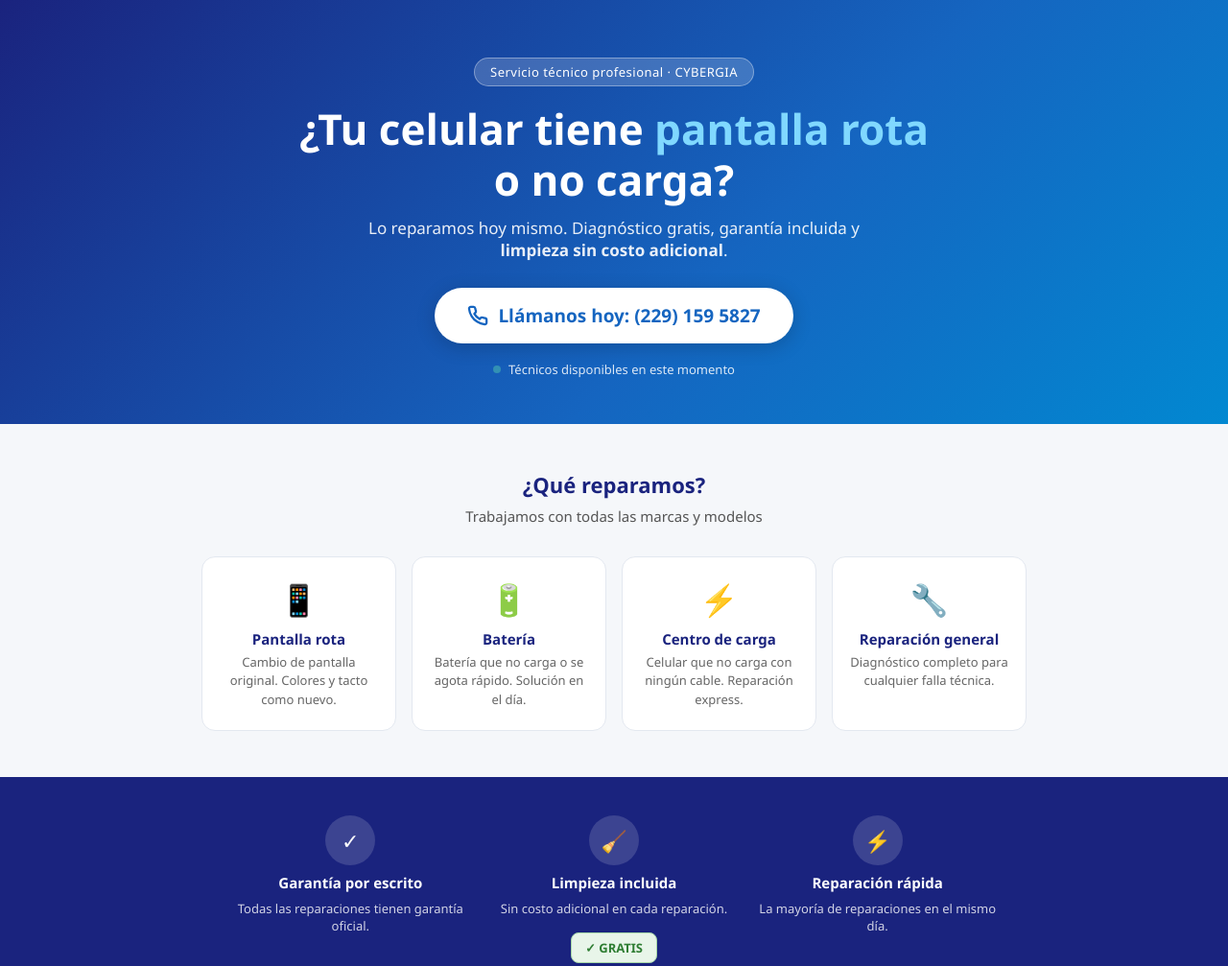
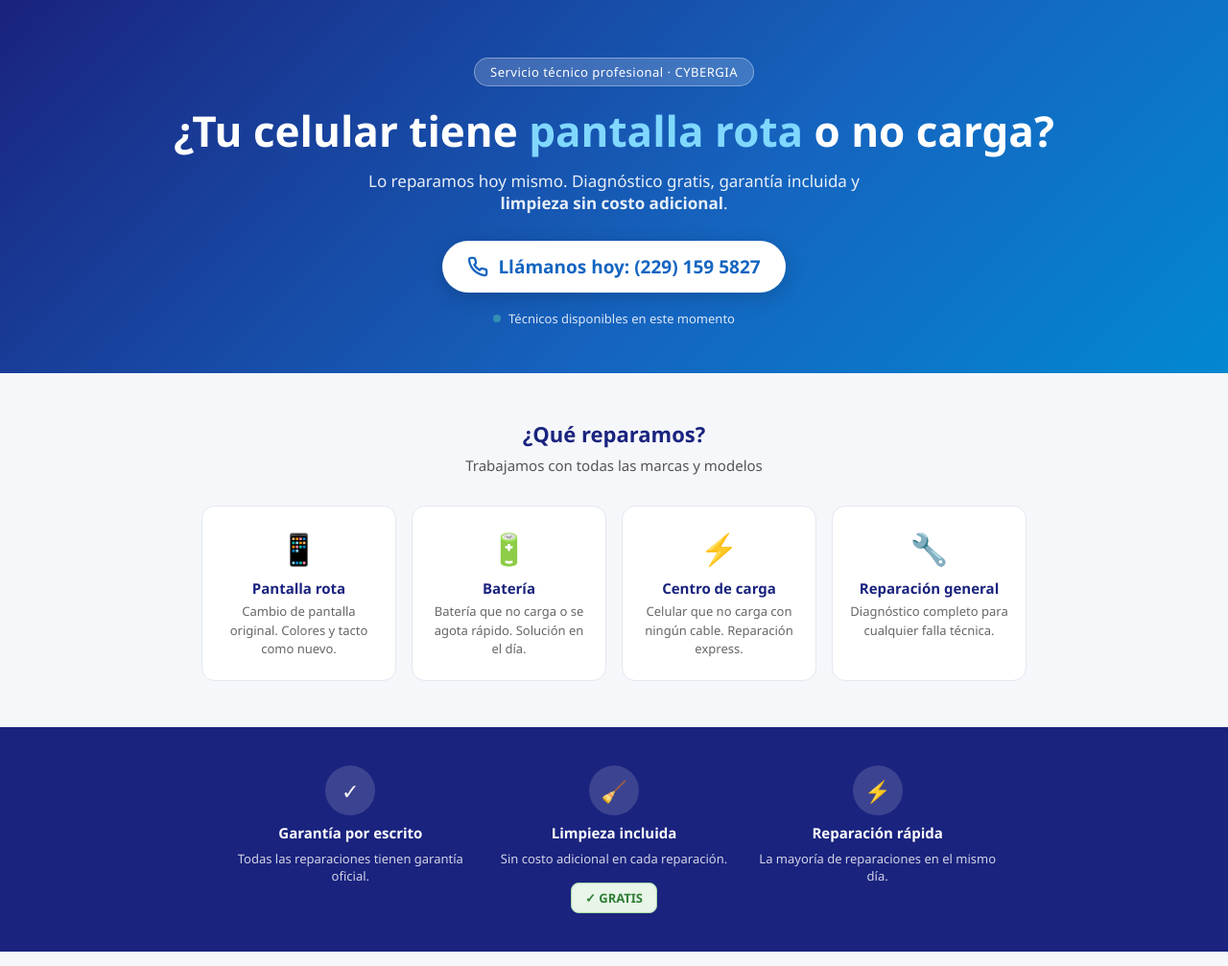
Before and after one commit to Sshalas22/cybergia-celulares-page, a plain HTML site: page index.html in a window 1280 px wide. Shown: the top 1007 px of the page at 96% size. Drawn offline with Linux system fonts and the light colour scheme.

Commit message:
Update index.html

```diff
--- a/index.html
+++ b/index.html
@@ -1,3 +1,4 @@
+
 <!DOCTYPE html>
 <html lang="es">
 <head>
@@ -10,10 +11,10 @@
   body{font-family:'Segoe UI',Arial,sans-serif;background:#f5f7fa;color:#1a1a2e}
   .hero{background:linear-gradient(135deg,#1a237e 0%,#1565c0 60%,#0288d1 100%);color:#fff;padding:60px 20px 48px;text-align:center}
   .hero-badge{display:inline-block;background:rgba(255,255,255,0.18);border:1px solid rgba(255,255,255,0.35);border-radius:20px;font-size:13px;padding:5px 16px;margin-bottom:18px;letter-spacing:.5px}
-  .hero h1{font-size:clamp(28px,5vw,44px);font-weight:700;line-height:1.2;margin-bottom:12px}
+  .hero h1{font-size:clamp(22px,4vw,44px);font-weight:700;line-height:1.3;margin-bottom:12px}
   .hero h1 span{color:#80d8ff}
   .hero p{font-size:17px;opacity:.9;max-width:520px;margin:0 auto 28px}
-  .cta-main{display:inline-flex;align-items:center;gap:10px;background:#fff;color:#1565c0;font-size:19px;font-weight:700;padding:16px 34px;border-radius:50px;text-decoration:none;box-shadow:0 4px 20px rgba(0,0,0,0.18);transition:transform .15s,box-shadow .15s}
+  .cta-main{display:inline-flex;align-items:center;gap:10px;background:#fff;color:#1565c0;font-size:clamp(15px,3vw,19px);font-weight:700;padding:14px 26px;border-radius:50px;text-decoration:none;box-shadow:0 4px 20px rgba(0,0,0,0.18);transition:transform .15s,box-shadow .15s}
   .cta-main:hover{transform:translateY(-2px);box-shadow:0 8px 28px rgba(0,0,0,0.22)}
   .urgency{display:flex;align-items:center;justify-content:center;gap:8px;margin-top:18px;font-size:13px;opacity:.85}
   .dot{width:8px;height:8px;background:#69f0ae;border-radius:50%;display:inline-block;animation:blink 1.4s infinite}
@@ -69,7 +70,7 @@
 
 <section class="hero">
   <div class="hero-badge">Servicio técnico profesional · CYBERGIA</div>
-  <h1>¿Tu celular tiene <span>pantalla rota</span><br>o no carga?</h1>
+  <h1>¿Tu celular tiene <span>pantalla rota</span> o no carga?</h1>
   <p>Lo reparamos hoy mismo. Diagnóstico gratis, garantía incluida y <strong>limpieza sin costo adicional</strong>.</p>
   <a class="cta-main" href="tel:+522291595827">
     <svg width="22" height="22" viewBox="0 0 24 24" fill="none" stroke="#1565c0" stroke-width="2.5" stroke-linecap="round" stroke-linejoin="round"><path d="M22 16.92v3a2 2 0 0 1-2.18 2 19.79 19.79 0 0 1-8.63-3.07 19.5 19.5 0 0 1-6-6A19.79 19.79 0 0 1 2.12 4.18 2 2 0 0 1 4.11 2h3a2 2 0 0 1 2 1.72 12.84 12.84 0 0 0 .7 2.81 2 2 0 0 1-.45 2.11L8.09 9.91a16 16 0 0 0 6 6l1.27-1.27a2 2 0 0 1 2.11-.45 12.84 12.84 0 0 0 2.81.7A2 2 0 0 1 22 16.92z"/></svg>
```
